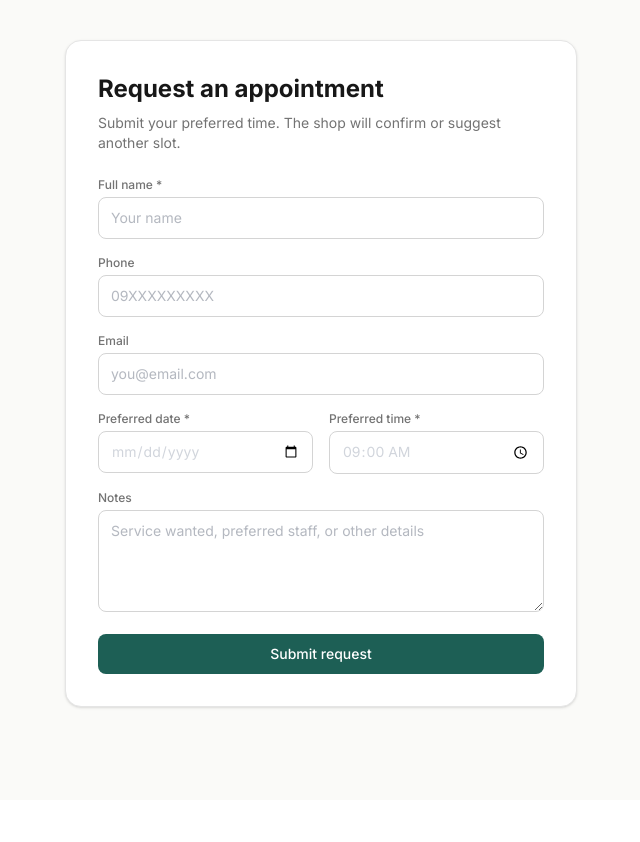
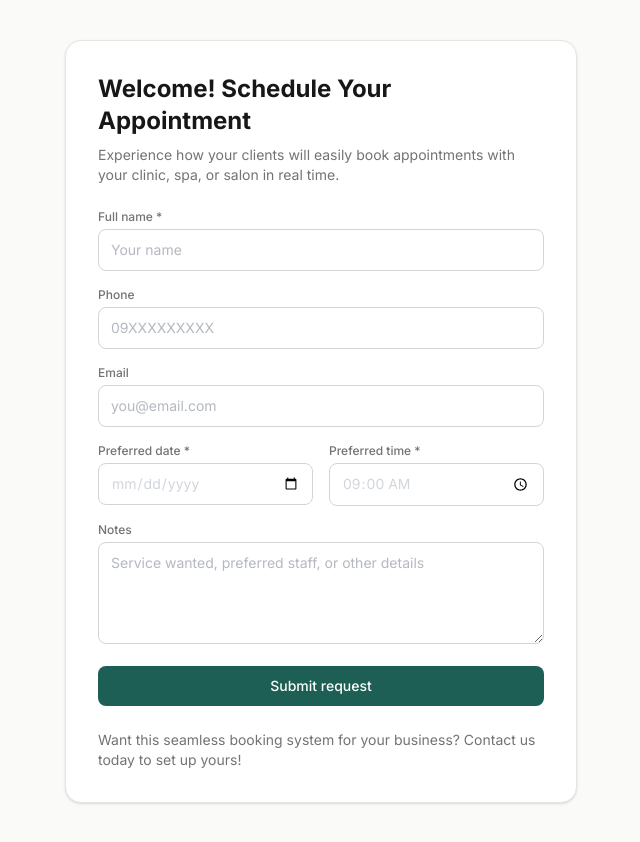
Before and after one commit to kenntrinidad/saas_scheduling, a Next.js app in the folder saassched-frontend/: page /book in a window 1280 px wide. Shown: the whole page, without its empty margins (319-959 px from the left). Before the commit the page ends 800 px from the top, so only its background shows below. Built offline with nearby package versions, Linux system fonts and the light colour scheme; no server answers.

Commit message:
Update frontend booking page layout

```diff
--- a/saassched-frontend/app/book/page.tsx
+++ b/saassched-frontend/app/book/page.tsx
@@ -60,9 +60,9 @@ export default function PublicBookPage() {
   return (
     <div className="min-h-screen bg-[#FAFAF8] px-4 py-10">
       <div className="mx-auto w-full max-w-lg rounded-2xl border border-neutral-200 bg-white p-6 shadow-sm sm:p-8">
-        <h1 className="text-2xl font-bold text-neutral-900">Request an appointment</h1>
+        <h1 className="text-2xl font-bold text-neutral-900">Welcome! Schedule Your Appointment</h1>
         <p className="mt-2 text-sm text-neutral-500">
-          Submit your preferred time. The shop will confirm or suggest another slot.
+          Experience how your clients will easily book appointments with your clinic, spa, or salon in real time.
         </p>
 
         {success && (
@@ -145,6 +145,9 @@ export default function PublicBookPage() {
           >
             {submitting ? "Submitting…" : "Submit request"}
           </button>
+          <p className="mt-2 text-sm text-neutral-500">
+          Want this seamless booking system for your business? Contact us today to set up yours!
+        </p>
         </form>
       </div>
     </div>
```
